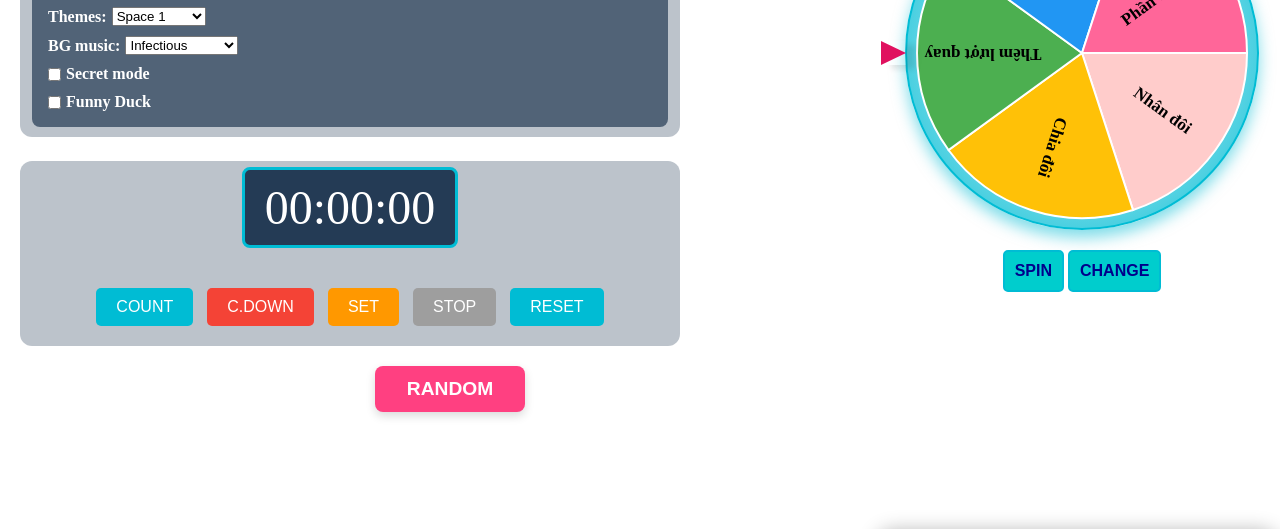
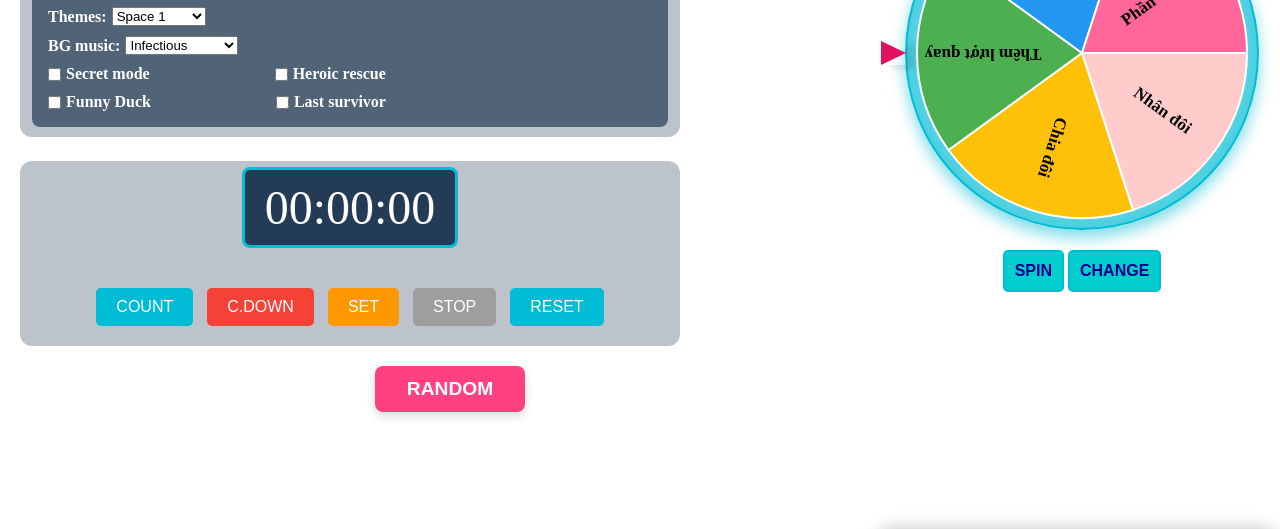
Before and after one commit to quanghai9498/vinarandom, a website: page public/index.html in a window 1280 px wide. Shown: the part 209-738 px from the top of the page. Drawn offline with nearby package versions, Linux system fonts and the light colour scheme; no server answers.

Commit message:
Update index.html

```diff
--- a/public/index.html
+++ b/public/index.html
@@ -76,14 +76,21 @@
             </select>
             <input type="file" id="customMusicInput" accept="audio/*" style="display:none;">
           </div>
-          <div class="option-item secret-mode-item">
+
+          <div class="option-item mode-row">
             <input type="checkbox" id="secretMode">
             <label for="secretMode"><b>Secret mode</b></label>
+            <input type="checkbox" id="heroicRescueMode" style="margin-left:120px;">
+            <label for="heroicRescueMode"><b>Heroic rescue</b></label>
           </div>
+
           <div class="option-item duck-mode-item">
             <input type="checkbox" id="duckMode">
             <label for="duckMode"><b>Funny Duck</b></label>
+            <input type="checkbox" id="lastSurvivorMode" style="margin-left:120px;">
+            <label for="lastSurvivorMode"><b>Last survivor</b></label>
           </div>
+
         </div>
       </div>
       <!-- Cột phải: Đồng hồ đếm giờ -->
```
